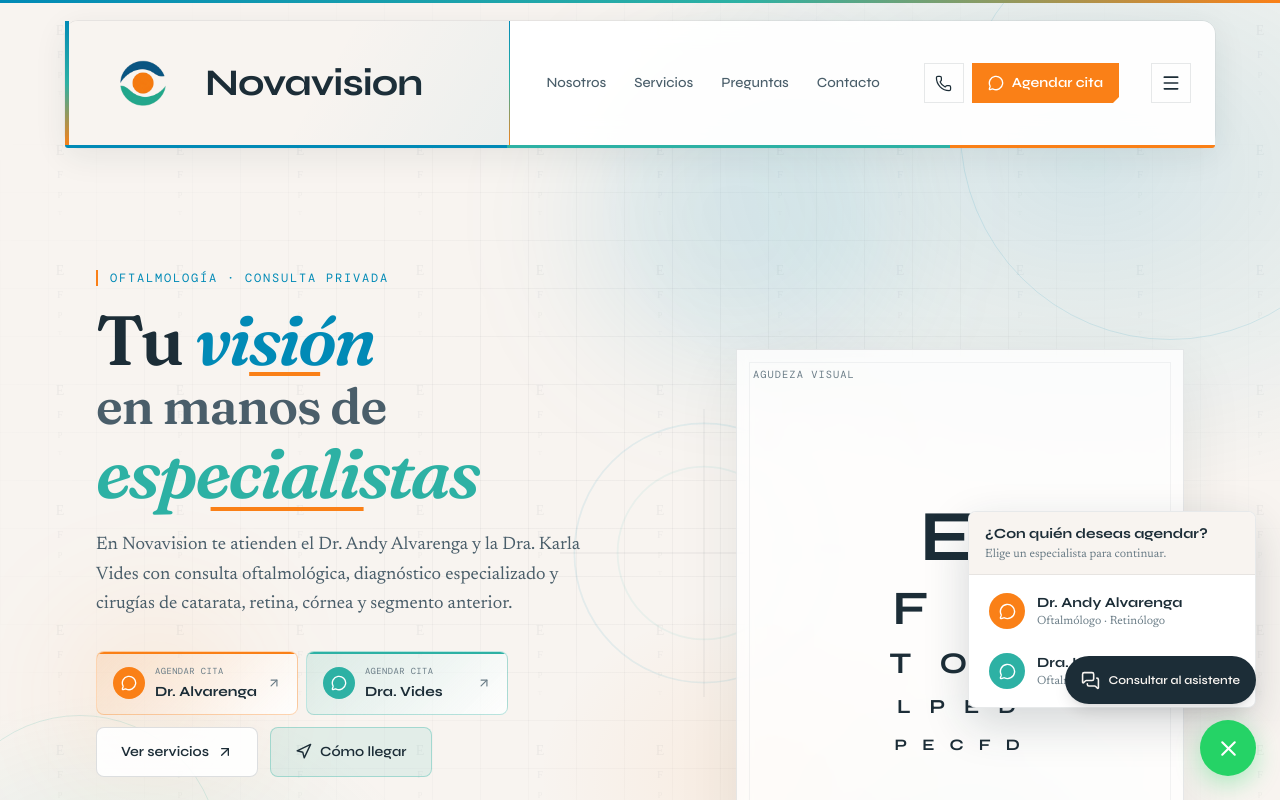
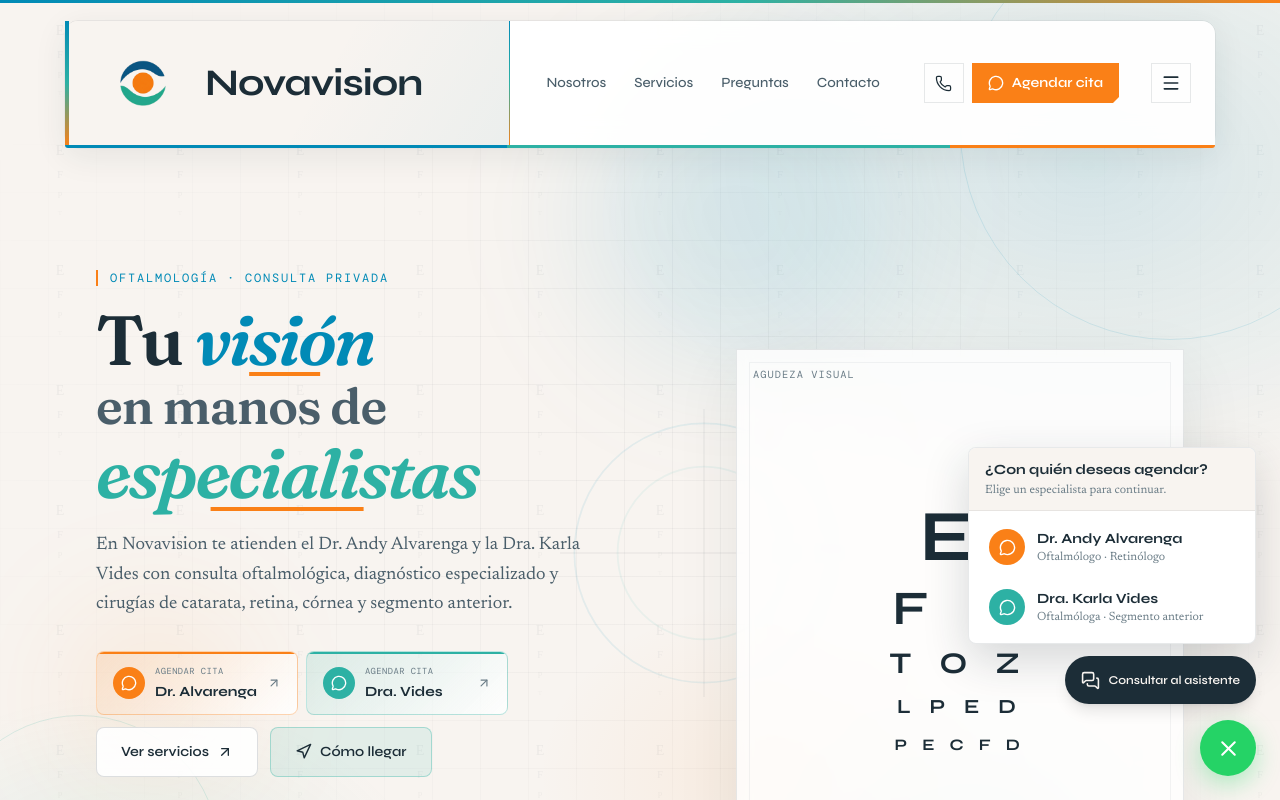
Before and after one commit to leofdr7/novavision, a React (Vite) app: page / in a window 1280 px wide. Both pictures are taken after a click on the button 1228 px from the left and 748 px from the top of the page. Shown: the top 800 px of the page. Built offline with nearby package versions, Linux system fonts and the light colour scheme.

Commit message:
fix del chat icon

```diff
--- a/src/components/WhatsAppButton.tsx
+++ b/src/components/WhatsAppButton.tsx
@@ -27,7 +27,8 @@
   return (
     <div ref={containerRef} className="fixed bottom-[calc(1.5rem+env(safe-area-inset-bottom))] right-6 z-50 flex flex-col items-end">
       {open && (
-        <div className="mb-3 w-[min(18rem,calc(100vw-3rem))] overflow-hidden rounded-lg border border-ink/10 bg-white shadow-[0_16px_45px_rgba(28,45,55,0.18)]">
+        // Leave room for the assistant launcher above the WhatsApp button.
+        <div className="absolute bottom-[calc(100%+4.75rem)] max-h-[calc(100dvh-11.25rem-env(safe-area-inset-bottom))] w-[min(18rem,calc(100vw-3rem))] overflow-y-auto rounded-lg border border-ink/10 bg-white shadow-[0_16px_45px_rgba(28,45,55,0.18)]">
           <div className="border-b border-ink/8 bg-paper px-4 py-3">
             <p className="font-display text-sm font-bold text-ink">
               ¿Con quién deseas agendar?
```
